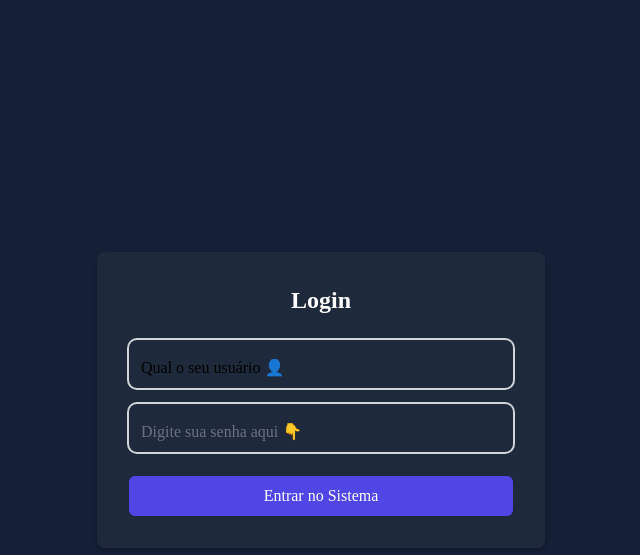
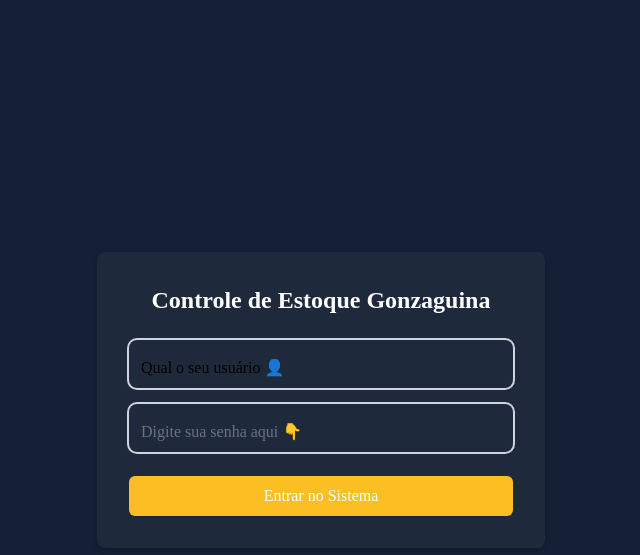
Before and after one commit to DevTroli/Sales-Software, a Django app: page /login/ in a window 1280 px wide. Shown: the top 555 px of the page, without its empty margins (319-959 px from the left). Run offline with Django 5.2, Linux system fonts and the light colour scheme; some libraries are stand-ins or nearby versions; some web fonts are replaced.

Commit message:
update login.html

```diff
--- a/produto/templates/registration/login.html
+++ b/produto/templates/registration/login.html
@@ -3,7 +3,7 @@
 {% block content %}
 <div class="flex items-center justify-center min-h-screen">
     <div class="w-full max-w-md bg-slate-800 p-8 rounded-lg shadow-md">
-        <h1 class="text-2xl font-bold text-center mb-6">Login</h1>
+        <h1 class="text-2xl font-bold text-center mb-6">Controle de Estoque Gonzaguina</h1>
 
         {% if form.errors %}
         <div class="mb-4 p-4 bg-red-100 border border-red-300 text-red-700 rounded">
@@ -26,17 +26,17 @@
             <div class="mb-4">
                 <div class="relative">
                     <input type="text" id="id_username" name="username" class="peer bg-transparent h-12 w-full rounded-lg text-gray-900 placeholder-transparent ring-2 ring-gray-300 focus:ring-sky-600 focus:outline-none focus:border-sky-600 px-4" placeholder="Username" required/>
-                    <label for="id_username" class="absolute left-3 top-3 text-sm text-gray-500 transition-all peer-placeholder-shown:top-4 peer-placeholder-shown:text-base peer-placeholder-shown:text-black peer-focus:-top-2 peer-focus:text-sky-800 peer-focus:text-sm">Qual o seu usuário 👤</label>
+                    <label for="id_username" class="absolute left-3 top-3 text-sm text-gray-100 transition-all peer-placeholder-shown:top-4 peer-placeholder-shown:text-base peer-placeholder-shown:text-black peer-focus:-top-2 peer-focus:text-sky-800 peer-focus:text-sm">Qual o seu usuário 👤</label>
                 </div>
             </div>
             <div class="mb-6">
                 <div class="relative">
                     <input type="password" id="id_password" name="password" class="peer bg-transparent h-12 w-full rounded-lg text-gray-900 placeholder-transparent ring-2 ring-gray-300 focus:ring-sky-600 focus:outline-none focus:border-sky-600 px-4" placeholder="Password" required/>
-                    <label for="id_password" class="absolute left-3 top-3 text-sm text-black transition-all peer-placeholder-shown:top-4 peer-placeholder-shown:text-base peer-placeholder-shown:text-gray-500 peer-focus:-top-2 peer-focus:text-sky-800 peer-focus:text-sm">Digite sua senha aqui 👇 </label>
+                    <label for="id_password" class="absolute left-3 top-3 text-sm text-white transition-all peer-placeholder-shown:top-4 peer-placeholder-shown:text-base peer-placeholder-shown:text-gray-500 peer-focus:-top-2 peer-focus:text-sky-800 peer-focus:text-sm">Digite sua senha aqui 👇 </label>
                 </div>
             </div>
             <button type="submit"
-                class="w-full bg-indigo-600 text-white py-2 px-4 rounded-md shadow-sm hover:bg-indigo-700 focus:outline-none focus:ring-2 focus:ring-offset-2 focus:ring-indigo-500">
+                class="w-full bg-amber-400 text-white py-2 px-4 rounded-md shadow-sm hover:bg-indigo-700 focus:outline-none focus:ring-2 focus:ring-offset-2 focus:ring-indigo-500">
                 Entrar no Sistema
             </button>
             <input type="hidden" name="next" value="{{ request.GET.next }}">
```
